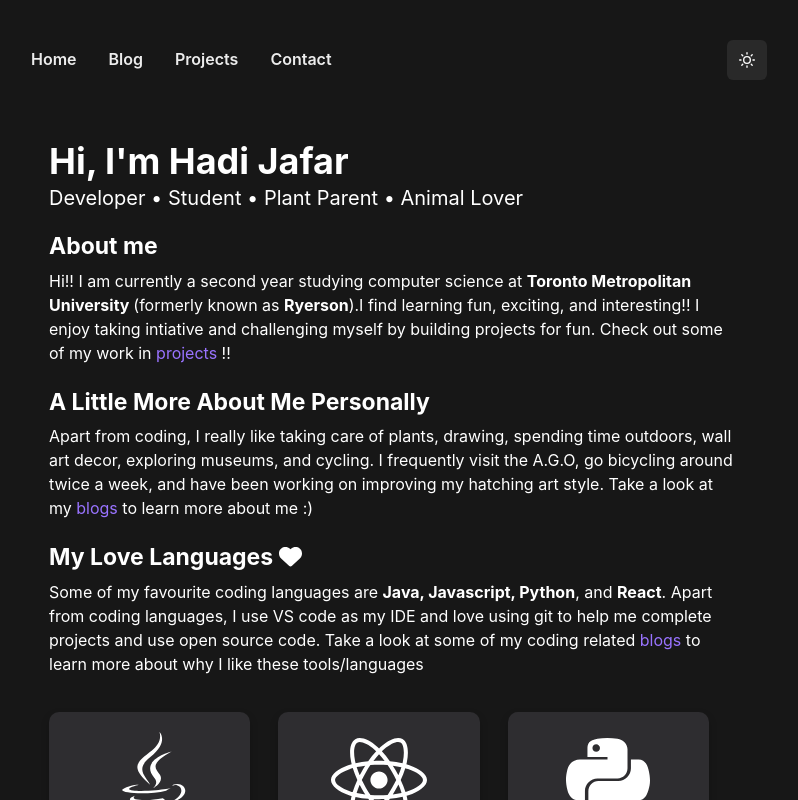
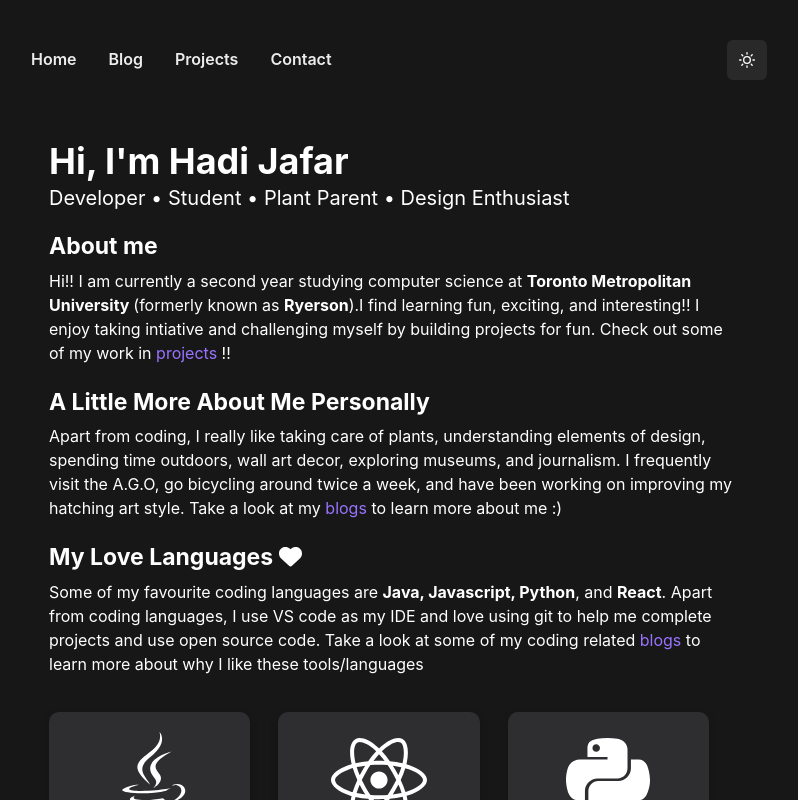
Before and after one commit to hadiJafar/Personal-Website, a Next.js app: page / in a window 1280 px wide. Shown: the top 800 px of the page, without its empty margins (249-1047 px from the left). Built offline with nearby package versions, Linux system fonts and the light colour scheme.

Commit message:
Updating info and fixing links

```diff
--- a/pages/index.js
+++ b/pages/index.js
@@ -71,7 +71,7 @@ export default function Home() {
 
         >
           <Heading mb={{base: 0}}>Hi, I{"'"}m Hadi Jafar</Heading>
-          <Text style={{ fontSize: 20 }} mb={{base: 5}} >Developer • Student • Plant Parent • Animal Lover</Text>
+          <Text style={{ fontSize: 20 }} mb={{base: 5}} >Developer • Student • Plant Parent • Design Enthusiast</Text>
 
           <Heading style={{ fontSize: 23 }}>About me</Heading>
           <Text mt={{base: 2}}>Hi!! I am currently a second year studying computer science at <strong>Toronto Metropolitan University </strong> (formerly known as <strong>Ryerson</strong>).I find learning fun, exciting, and interesting!! I enjoy taking intiative and challenging myself by building projects for fun. Check out some of my work in {" "}
@@ -82,7 +82,7 @@ export default function Home() {
           </Text>
 
           <Heading style={{ fontSize: 23 }}>A Little More About Me Personally </Heading>
-          <Text mt={{base: 2}}>Apart from coding, I really like taking care of plants, drawing, spending time outdoors, wall art decor, exploring museums, and cycling. I frequently visit the A.G.O, go bicycling around twice a week, and have been working on improving my hatching art style. Take a look at my {" "}
+          <Text mt={{base: 2}}>Apart from coding, I really like taking care of plants, understanding elements of design, spending time outdoors, wall art decor, exploring museums, and journalism. I frequently visit the A.G.O, go bicycling around twice a week, and have been working on improving my hatching art style. Take a look at my {" "}
           <NextLink href="/blog" scroll={false}>
             <Link color={useColorModeValue("#6e37ff", "#9973ff")}>blogs</Link>
           </NextLink>{" "}
@@ -101,6 +101,7 @@ export default function Home() {
 
           <CardStyle>
             <SimpleGrid columns={[2, 3, 3]} gap={1}>
+            <Link href="https://www.w3schools.com/java/java_intro.asp">
               <div className="card">
                 <div className="container" align="center">
                 <FontAwesomeIcon icon={faJava} fontSize="6em" fixedWidth/>
@@ -108,7 +109,9 @@ export default function Home() {
                 <strong style={{ fontSize: 25 }}>Java</strong>
                 </div>
               </div>
+              </Link>
 
+              <Link href="https://reactjs.org">
               <div className="card">
                 <div className="container" align="center">
                 <FontAwesomeIcon icon={faReact} fontSize="6em" fixedWidth/>
@@ -116,8 +119,9 @@ export default function Home() {
                 <strong style={{ fontSize: 25 }}>React</strong>
                 </div>
               </div>
+              </Link>
 
-
+              <Link href="https://www.python.org">
               <div className="card">
                 <div className="container" align="center">
                 <FontAwesomeIcon icon={faPython} fontSize="6em" fixedWidth/>
@@ -125,7 +129,10 @@ export default function Home() {
                 <strong style={{ fontSize: 25 }}>Python</strong>
                 </div>
               </div>
+              </Link>
 
+
+              <Link href="https://git-scm.com/book/en/v2/Getting-Started-What-is-Git%3F">
               <div className="card">
                 <div className="container" align="center">
                 <FontAwesomeIcon icon={faGithub} fontSize="6em" fixedWidth/>
@@ -133,9 +140,10 @@ export default function Home() {
                 <strong style={{ fontSize: 25 }}>Git</strong>
                 </div>
               </div>
+              </Link>
 
 
-
+              <Link href="https://www.visualstudio.com">
               <div className="card">
                 <div className="container" align="center">
                 <FontAwesomeIcon icon={faFileCode} fontSize="6em" fixedWidth/>
@@ -143,7 +151,9 @@ export default function Home() {
                 <strong style={{ fontSize: 25 }}>VS Code</strong>
                 </div>
               </div>
+              </Link>
 
+              <Link href="https://www.javascript.com">
               <div className="card">
                 <div className="container" align="center">
                 <FontAwesomeIcon icon={faJsSquare} fontSize="6em" fixedWidth/>
@@ -151,6 +161,7 @@ export default function Home() {
                 <strong style={{ fontSize: 25 }}>JavaScript</strong>
                 </div>
               </div>
+              </Link>
 
               </SimpleGrid>
           </CardStyle>
```
